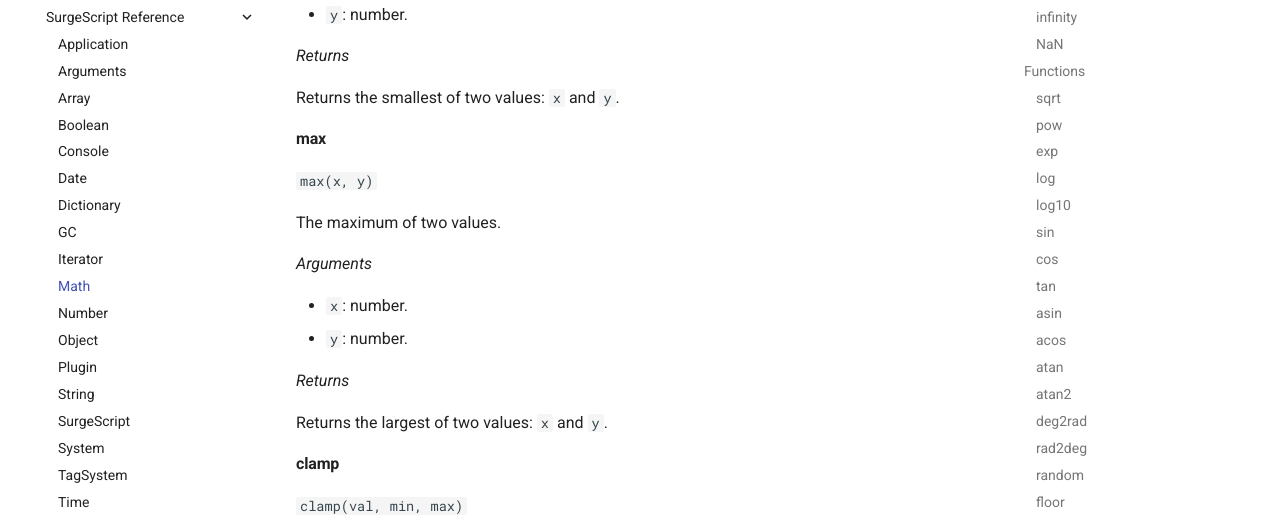
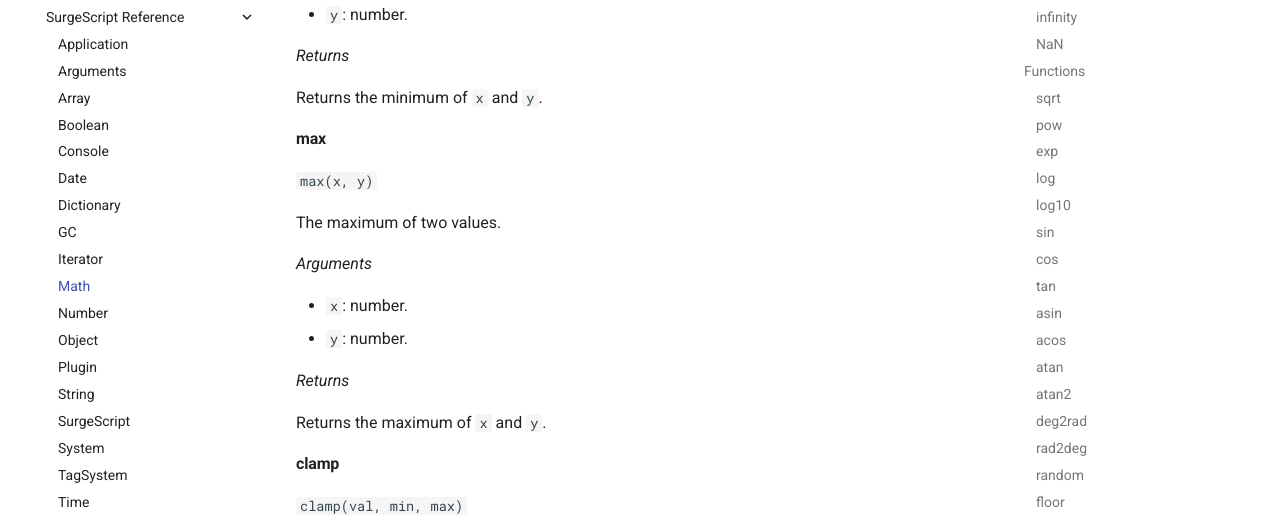
Before and after one commit to alemart/surgescript, an MkDocs documentation site: the page built from docs/reference/math.md, in a window 1280 px wide and 900 px high, scrolled down 7743 px. Shown: the part 172-693 px from the top of the window. Built offline with MkDocs 1.6.1 and Material for MkDocs 9.7.7, drawn with Linux system fonts in a browser that asks for light colours; comment, search, counter and statistics services are not loaded; some of the changed text lies outside the part shown.

Commit message:
Updated docs

```diff
--- a/docs/reference/math.md
+++ b/docs/reference/math.md
@@ -375,7 +375,7 @@
 
 *Returns*
 
-Returns the smallest of two values: `x` and `y`.
+Returns the minimum of `x` and `y`.
 
 #### max
 
@@ -390,7 +390,7 @@
 
 *Returns*
 
-Returns the largest of two values: `x` and `y`.
+Returns the maximum of `x` and `y`.
 
 #### clamp
 
```
Also changed, not shown: other parts of docs/reference/math.md (+1 -1 lines).
